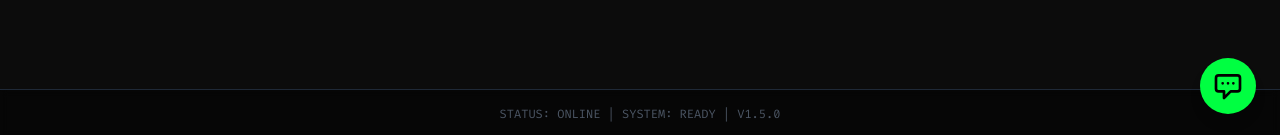
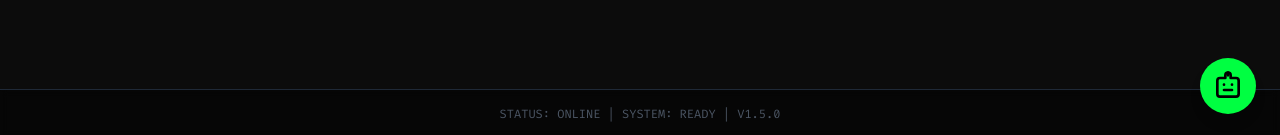
Before and after one commit to IbDX/QuizGen, a React (Vite) app: page / in a window 1280 px wide. Shown: the part 662-797 px from the top of the page. Built offline with nearby package versions, Linux system fonts and the light colour scheme.

Commit message:
feat: Render AI responses as Markdown
Integrates `MarkdownRenderer` component to display AI-generated text, enabling proper rendering of code blocks, lists, and other markdown elements within the chat interface.

```diff
--- a/components/AiHelper.tsx
+++ b/components/AiHelper.tsx
@@ -3,6 +3,7 @@ import React, { useState, useRef, useEffect } from 'react';
 import { getAiHelperResponse } from '../services/gemini';
 import { UILanguage } from '../types';
 import { t } from '../utils/translations';
+import { MarkdownRenderer } from './MarkdownRenderer';
 
 interface AiHelperProps {
     lang: UILanguage;
@@ -68,13 +69,17 @@ export const AiHelper: React.FC<AiHelperProps> = ({ lang }) => {
                         {messages.map((m, i) => (
                             <div key={i} className={`flex ${m.role === 'user' ? 'justify-end' : 'justify-start'}`}>
                                 <div className={`
-                                    max-w-[85%] p-3 rounded-lg text-sm leading-relaxed shadow-sm
+                                    max-w-[85%] p-3 rounded-lg text-sm leading-relaxed shadow-sm overflow-hidden
                                     ${m.role === 'user'
                                         ? 'bg-blue-600 text-white rounded-br-none'
                                         : 'bg-white dark:bg-gray-800 border border-gray-200 dark:border-gray-700 text-gray-800 dark:text-gray-200 rounded-bl-none'
                                     }
                                 `}>
-                                    {m.text}
+                                    {m.role === 'ai' ? (
+                                        <MarkdownRenderer content={m.text} className="!text-sm !space-y-2" />
+                                    ) : (
+                                        m.text
+                                    )}
                                 </div>
                             </div>
                         ))}
@@ -128,8 +133,13 @@ export const AiHelper: React.FC<AiHelperProps> = ({ lang }) => {
                         <path strokeLinecap="round" strokeLinejoin="round" strokeWidth={2} d="M19 9l-7 7-7-7" />
                     </svg>
                 ) : (
-                    <svg xmlns="http://www.w3.org/2000/svg" className="h-6 w-6 md:h-8 md:w-8" fill="none" viewBox="0 0 24 24" stroke="currentColor">
-                        <path strokeLinecap="round" strokeLinejoin="round" strokeWidth={2} d="M8 10h.01M12 10h.01M16 10h.01M9 16H5a2 2 0 01-2-2V6a2 2 0 012-2h14a2 2 0 012 2v8a2 2 0 01-2 2h-5l-5 5v-5z" />
+                    // Custom Bot Face Icon
+                    <svg xmlns="http://www.w3.org/2000/svg" className="h-6 w-6 md:h-8 md:w-8" viewBox="0 0 24 24" fill="none" stroke="currentColor" strokeWidth="2" strokeLinecap="round" strokeLinejoin="round">
+                        <path d="M12 2a2 2 0 0 1 2 2v2h4a2 2 0 0 1 2 2v10a2 2 0 0 1-2 2H6a2 2 0 0 1-2-2V8a2 2 0 0 1 2-2h4V4a2 2 0 0 1 2-2z" />
+                        <path d="M9 15h6" />
+                        <path d="M9 11v.01" />
+                        <path d="M15 11v.01" />
+                        <line x1="12" y1="2" x2="12" y2="4" />
                     </svg>
                 )}
             </button>
```
